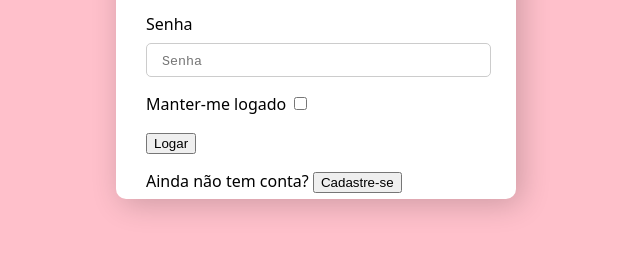
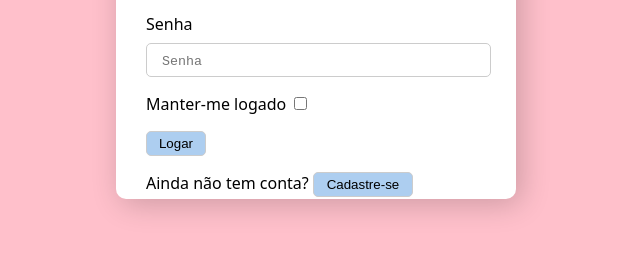
Before and after one commit to victormesquitta/Tela-de-Login, a plain HTML site: page index.html in a window 1280 px wide. Shown: the part 349-602 px from the top of the page, without its empty margins (324-964 px from the left). Drawn offline with Linux system fonts and the light colour scheme.

Commit message:
adicionando animação nos inputs e nos buttons

```diff
--- a/index.html
+++ b/index.html
@@ -33,12 +33,12 @@
                     </p>
 
                     <p>
-                        <input type="submit" id= "botao_logar" value = "Logar"/>
+                        <input type="submit" id="botao_logar" class="button" value = "Logar"/>
                     </p>
 
                     <p>
                         Ainda não tem conta?
-                        <input type="submit" id="botao_cadastra" value = "Cadastre-se">
+                        <input type="submit" id="botao_cadastra" class="button" value = "Cadastre-se">
                     </p>
 
                 </form>
--- a/style.css
+++ b/style.css
@@ -36,12 +36,19 @@ body{
     border-radius: 5px;
     /*padding-left: 50px;*/
     padding-left: 15px;
+    transition: all 0.3s ease;
 }
 
+.input:focus{
+    background:rgb(231, 245, 250);
+    border: 0.1px solid rgb(59, 191, 252);
+    border-width: 0.1px;
+}
 
 input::placeholder {
     font-family: 'Courier New', Courier, monospace;
 }
+
 
 
 .data{
@@ -56,3 +63,26 @@ input::placeholder {
 .switch{
     cursor: pointer;
 }
+
+#botao_logar{
+    width: 60px;
+}
+
+#botao_cadastra{
+    width: 100px;
+}
+
+
+.button{
+    height: 25px;
+    border: 1px solid #ccc;
+    border-radius: 5px;
+    background: rgb(173, 206, 240);
+    transition: background 0.3s;
+}
+
+.button:hover, .button:focus{
+    cursor: pointer;
+    background: rgb(104, 178, 224);
+
+}
```
